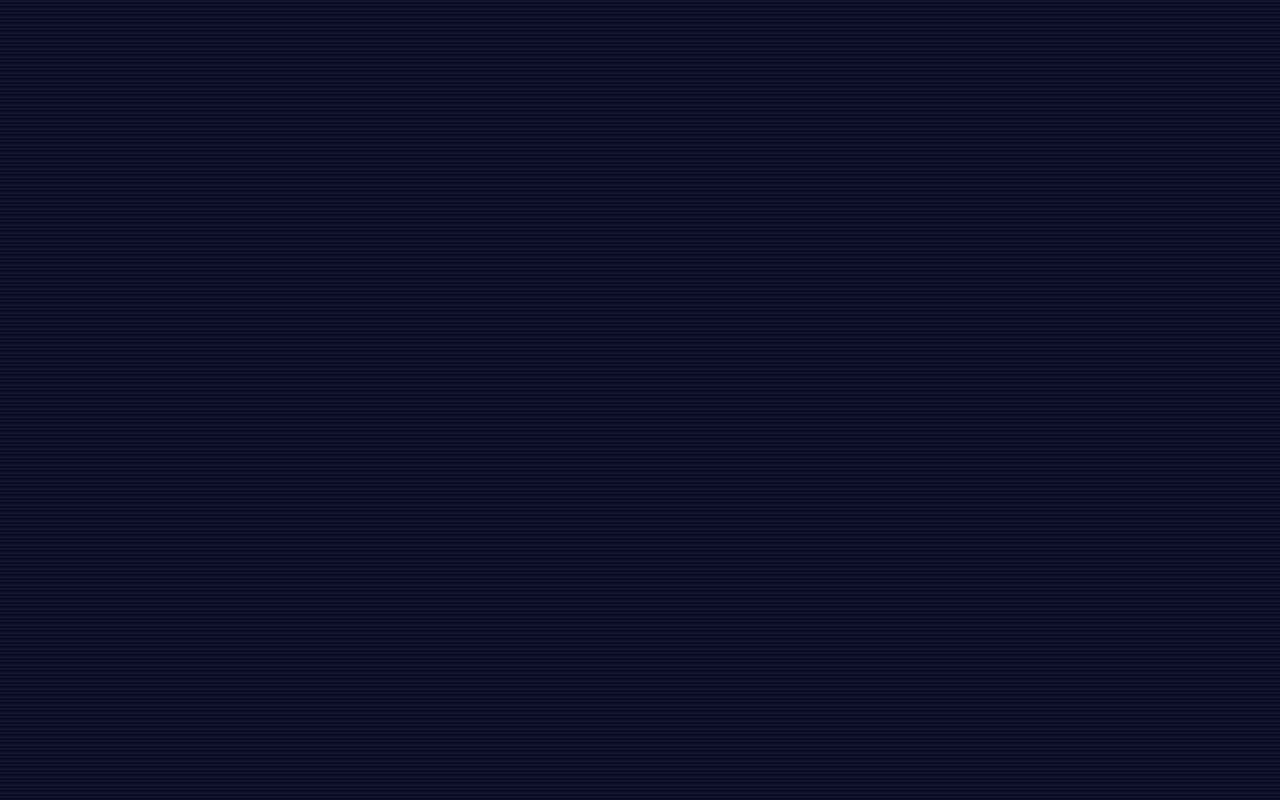
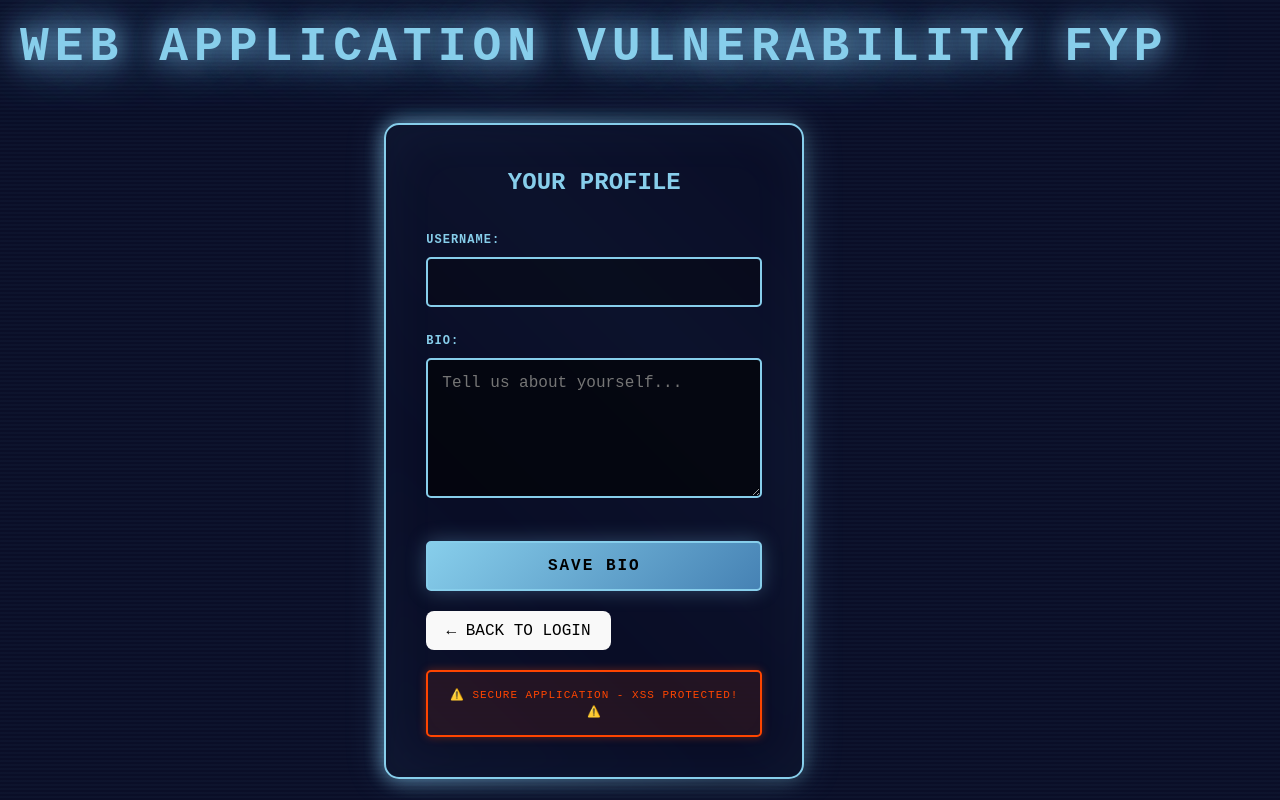
Before and after one commit to sarahalzubaidi05-hub/Web-Application-Security-Project, a React app in the folder frontend/: page /profile in a window 1280 px wide. Before the commit this address had no page. Built offline with nearby package versions, Linux system fonts and the light colour scheme; the HTML template or start-up script is replaced by a standard one.

Commit message:
Restored Welcome and Profile pages from vulnerable branch

```diff
--- a/frontend/src/App.jsx
+++ b/frontend/src/App.jsx
@@ -1,7 +1,8 @@
 import { BrowserRouter as Router, Routes, Route } from 'react-router-dom';
 import Login from './Login';
 import Register from './Register';
-import Welcome from './Welcome';
+import './App.css';
+import Profile from './Profile';
 
 function App() {
   return (
@@ -9,7 +10,7 @@ function App() {
       <Routes>
         <Route path="/" element={<Login />} />
         <Route path="/register" element={<Register />} />
-        <Route path="/welcome" element={<Welcome />} />
+        <Route path="/profile" element={<Profile />} />
       </Routes>
     </Router>
   );
--- /dev/null
+++ b/frontend/src/Profile.jsx
@@ -0,0 +1,102 @@
+import { useState, useEffect } from 'react';
+import axios from 'axios';
+import { useNavigate } from 'react-router-dom';
+import './Login.css';
+
+function Profile() {
+  const [bio, setBio] = useState('');
+  const [username, setUsername] = useState('');
+  const [message, setMessage] = useState('');
+  const navigate = useNavigate();
+
+  useEffect(() => {
+    const userData = localStorage.getItem('user_data');
+    if (userData) {
+      const user = JSON.parse(userData);
+      setUsername(user.username);
+
+      // Load existing bio
+      axios.get(`http://localhost:8000/api/profile/${user.username}`)
+        .then(res => {
+          setBio(res.data.bio || '');
+        })
+        .catch(err => console.error(err));
+    }
+  }, []);
+
+  const handleSubmit = async (e) => {
+    e.preventDefault();
+    try {
+      await axios.post('http://localhost:8000/api/profile', null, {
+        params: { username, bio }
+      });
+      setMessage('Bio saved successfully!');
+      setTimeout(() => {
+        navigate('/');
+      }, 1500);
+    } catch (err) {
+      setMessage('Error saving bio');
+    }
+  };
+
+  return (
+    <div className="page-container">
+      <h1 className="main-title">Web Application Vulnerability FYP</h1>
+      <div className="login-container">
+        <div className="login-box">
+          <h2 style={{ color: '#87CEEB', textAlign: 'center', marginBottom: '30px' }}>YOUR PROFILE</h2>
+
+          <form onSubmit={handleSubmit}>
+            <div className="form-group">
+              <label>USERNAME:</label>
+              <input
+                type="text"
+                value={username}
+                disabled
+                style={{ background: 'rgba(0,0,0,0.3)', cursor: 'not-allowed', color: '#666' }}
+              />
+            </div>
+
+            <div className="form-group">
+              <label>BIO:</label>
+              <textarea
+                value={bio}
+                onChange={(e) => setBio(e.target.value)}
+                placeholder="Tell us about yourself..."
+                rows="6"
+                style={{
+                  width: '100%',
+                  padding: '14px',
+                  background: 'rgba(0, 0, 0, 0.6)',
+                  border: '2px solid #87CEEB',
+                  borderRadius: '5px',
+                  color: '#fff',
+                  fontSize: '16px',
+                  fontFamily: "'Courier New', monospace",
+                  resize: 'vertical'
+                }}
+              />
+            </div>
+
+            <button type="submit">SAVE BIO</button>
+          </form>
+
+          {message && <p style={{ color: '#00ffff', marginTop: '15px', textAlign: 'center' }}>{message}</p>}
+
+          <button
+            onClick={() => navigate('/')}
+            style={{ marginTop: '20px' }}
+          >
+            ← BACK TO LOGIN
+          </button>
+
+          <div className="warning" style={{ marginTop: '20px' }}>
+            <p>⚠️ SECURE APPLICATION - XSS PROTECTED! ⚠️</p>
+          </div>
+        </div>
+      </div>
+    </div>
+  );
+}
+
+export default Profile;
--- a/frontend/src/Welcome.jsx
+++ /dev/null
@@ -1,126 +0,0 @@
-import { useState, useEffect } from 'react';
-import axios from 'axios';
-import './Login.css';
-
-function Welcome() {
-  const [user, setUser] = useState(null);
-  const [bio, setBio] = useState('');
-  const [currentBio, setCurrentBio] = useState('');
-  const [message, setMessage] = useState('');
-
-  useEffect(() => {
-    const userData = localStorage.getItem('user_data');
-    if (userData) {
-      const parsedUser = JSON.parse(userData);
-      setUser(parsedUser);
-      loadBio(parsedUser.username);
-    }
-  }, []);
-
-  const loadBio = async (username) => {
-    try {
-      const response = await axios.get(`http://localhost:8000/api/profile/${username}`, {
-        withCredentials: true
-      });
-      setCurrentBio(response.data.bio || '');
-    } catch (error) {
-      console.error('Error loading bio:', error);
-    }
-  };
-
-  const handleUpdateBio = async (e) => {
-    e.preventDefault();
-    setMessage('');
-
-    try {
-      await axios.post('http://localhost:8000/api/profile', null, {
-        params: {
-          username: user.username,
-          bio: bio
-        },
-        withCredentials: true
-      });
-
-      setMessage('Bio updated successfully!');
-      setCurrentBio(bio);
-      setBio('');
-    } catch (error) {
-      setMessage(error.response?.data?.detail || 'Failed to update bio');
-    }
-  };
-
-  const handleLogout = () => {
-    localStorage.removeItem('access_token');
-    localStorage.removeItem('user_data');
-    window.location.href = '/';
-  };
-
-  if (!user) {
-    window.location.href = '/';
-    return null;
-  }
-
-  return (
-    <div className="page-container">
-      <h1 className="main-title">Welcome to FYP Dashboard</h1>
-
-      <div className="login-container">
-        <div className="login-box">
-          <div className="user-info">
-            <h3>Welcome, {user.username}!</h3>
-            <p>Email: {user.email}</p>
-            <p>User ID: {user.id}</p>
-          </div>
-
-          <div style={{marginTop: '30px'}}>
-            <h4>Your Bio:</h4>
-            <div style={{
-              padding: '15px',
-              backgroundColor: '#1a1a1a',
-              border: '1px solid #87CEEB',
-              borderRadius: '5px',
-              marginBottom: '20px',
-              minHeight: '60px',
-              color: '#fff'
-            }}>
-              {currentBio || 'No bio yet'}
-            </div>
-
-            <form onSubmit={handleUpdateBio}>
-              <div className="form-group">
-                <label>UPDATE BIO:</label>
-                <textarea
-                  value={bio}
-                  onChange={(e) => setBio(e.target.value)}
-                  placeholder="Enter your bio (XSS test: <script>alert('XSS')</script>)"
-                  rows="4"
-                  style={{
-                    width: '100%',
-                    padding: '10px',
-                    backgroundColor: '#2a2a2a',
-                    border: '1px solid #87CEEB',
-                    borderRadius: '5px',
-                    color: '#fff',
-                    fontSize: '14px'
-                  }}
-                />
-              </div>
-
-              <button type="submit">UPDATE BIO</button>
-
-              {message && <p className={message.includes('success') ? 'success' : 'error'}>{message}</p>}
-            </form>
-
-            <button onClick={handleLogout} style={{marginTop: '20px'}}>LOGOUT</button>
-          </div>
-        </div>
-      </div>
-
-      <div className="warning">
-        <p>⚠ THIS IS A SECURE APPLICATION FOR EDUCATIONAL PURPOSES</p>
-      </div>
-    </div>
-  );
-}
-
-export default Welcome;
```
